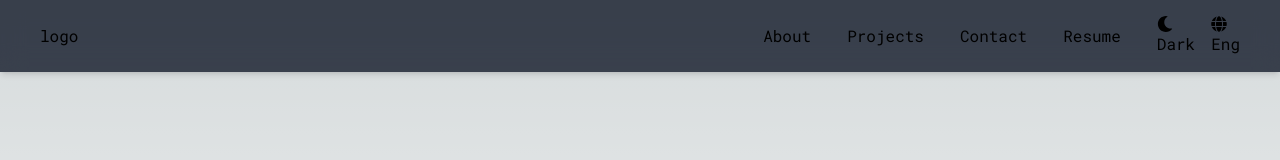
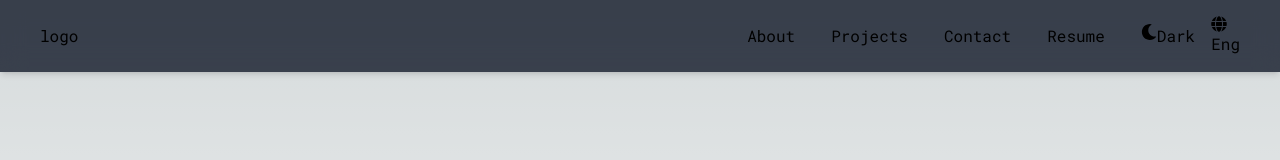
Before and after one commit to tantomeus/portfolio, a Next.js app: page / in a window 1280 px wide. Shown: the top 160 px of the page. Built offline with nearby package versions, Linux system fonts and the light colour scheme.

Commit message:
Add theme change functionality

```diff
--- a/src/components/Nav.tsx
+++ b/src/components/Nav.tsx
@@ -1,6 +1,18 @@
-import { FaMoon, FaGlobe } from "react-icons/fa";
+"use client";
+
+import { FaMoon, FaSun, FaGlobe } from "react-icons/fa";
 
 export default function Nav() {
+
+    function handleToggleTheme(e: MouseEvent): void {
+        const html = document.querySelector("html")!;
+        if (html.className.includes("dark")) {
+            html.className = "light";
+        } else {
+            html.className = "dark";
+        }
+    }
+
     return (
     <nav className="flex items-center px-6 lg:px-10 py-4 top-0 bg-white/80
     dark:bg-gray-900/80 backdrop-blur-md shadow-md fixed w-full z-50">
@@ -14,8 +26,11 @@ export default function Nav() {
         </ul>
 
         <div className="ml-9 flex gap-4">
-            <button className="nav-button">{<FaMoon/>} Dark</button>
-            <button className="nav-button">{<FaGlobe/>} Eng</button>
+            <button onClick={handleToggleTheme} aria-label="toggle theme">
+                <span className="hidden dark:flex nav-button">{<FaMoon/>} Dark</span>
+                <span className="flex dark:hidden nav-button">{<FaSun/>} Light</span>
+                </button>
+            <button aria-label="toggle language" className="nav-button">{<FaGlobe/>} Eng</button>
         </div>
     </nav>
     )
```
